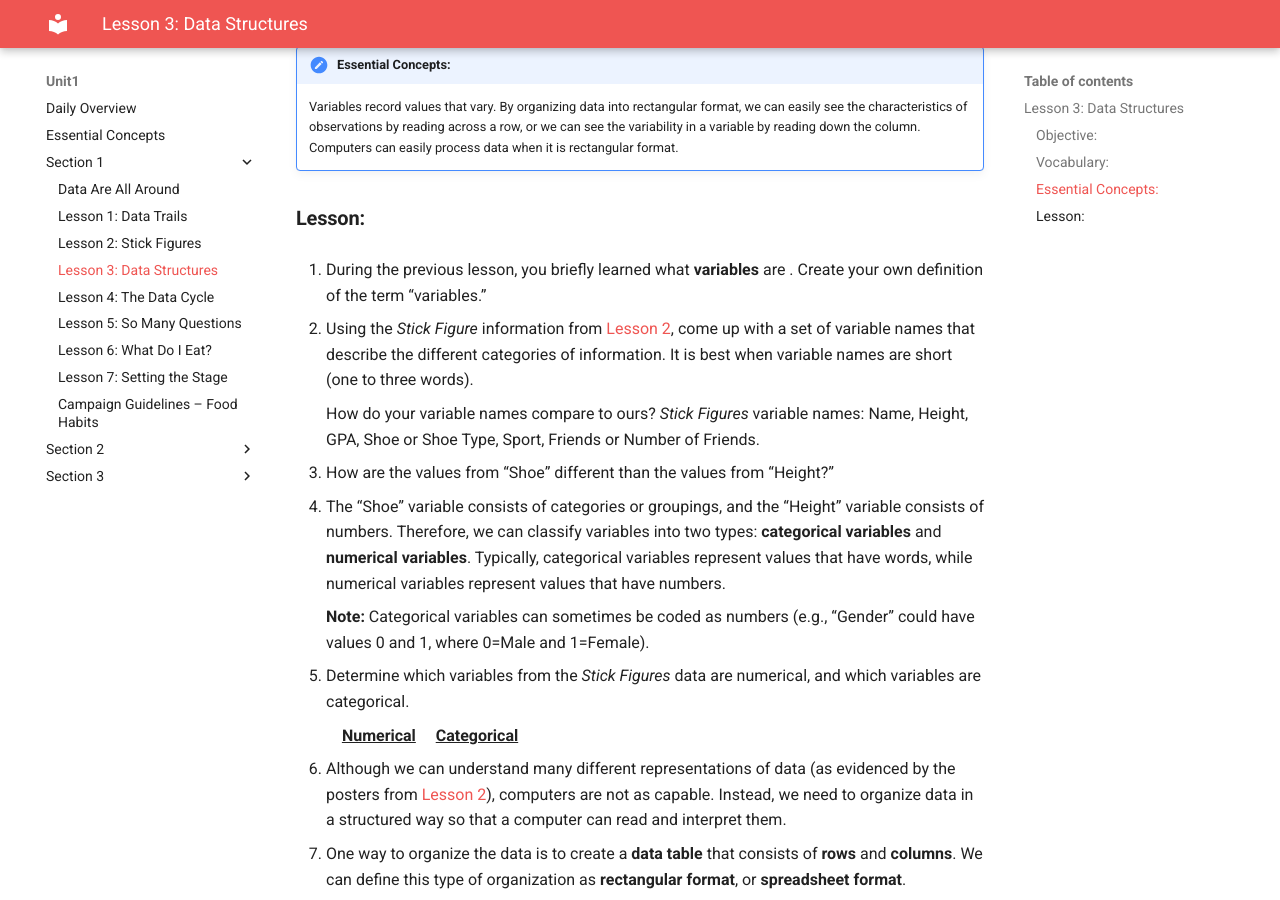
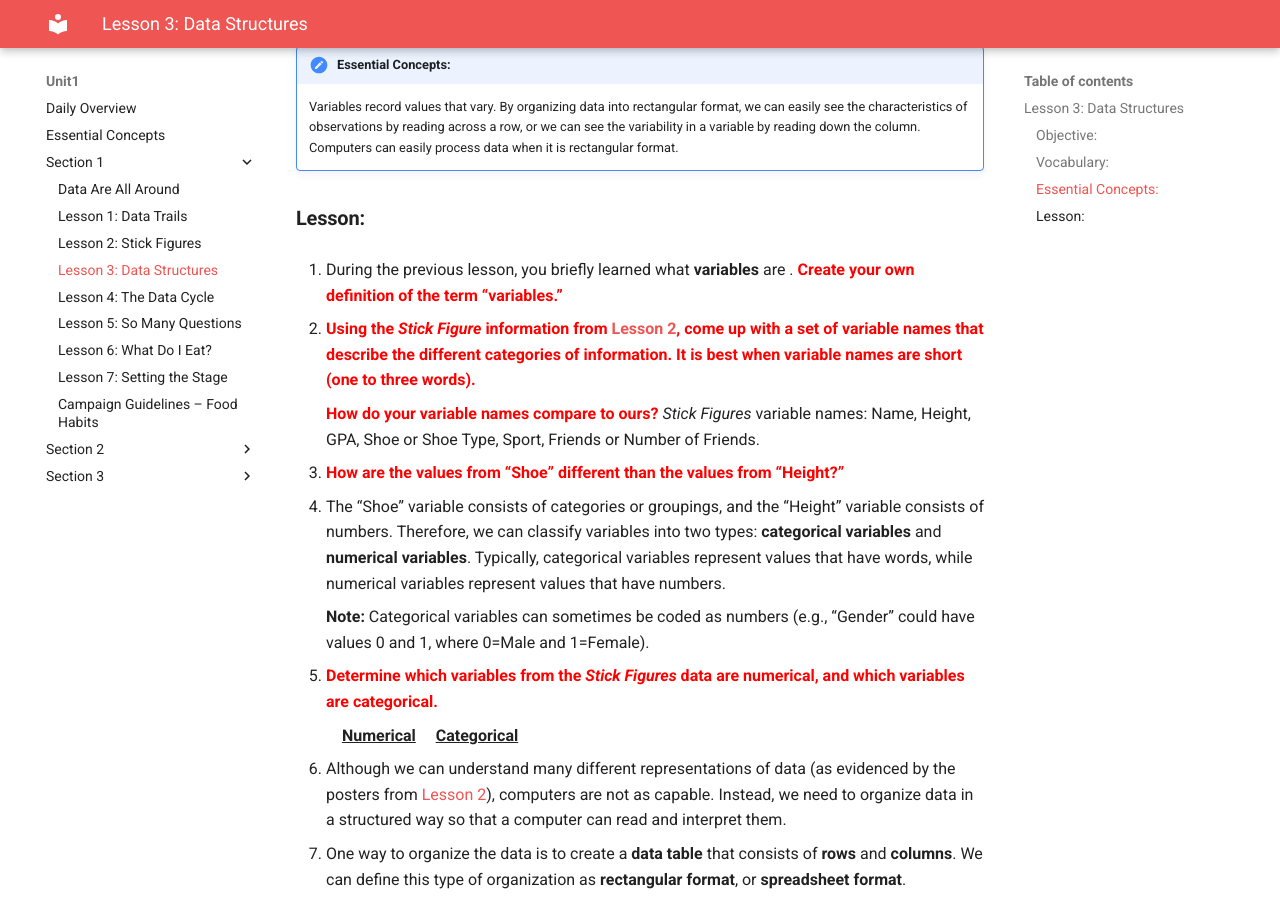
Before and after one commit to ThinkDataEd/student, an MkDocs documentation site: the page built from docs/unit1/lesson3.md, in a window 1280 px wide and 900 px high, scrolled down 515 px. Built offline with MkDocs 1.6.1 and Material for MkDocs 9.7.7, drawn with Linux system fonts in a browser that asks for light colours.

Commit message:
Red Font
Made all questions students need to answer bold red.

```diff
--- a/docs/unit1/lesson3.md
+++ b/docs/unit1/lesson3.md
@@ -16,15 +16,15 @@ variability
 
 ###**Lesson:**
 
-1. During the previous lesson, you briefly learned what **variables** are . Create your own definition of the term “variables.”
+1. During the previous lesson, you briefly learned what **variables** are . <strong style="color: red;">Create your own definition of the term “variables.”</strong>
 
-2. Using the *Stick Figure* information from [Lesson 2](lesson2.md), come up with a set of
+2. <strong style="color: red;">Using the *Stick Figure* information from [Lesson 2](lesson2.md), come up with a set of
 variable names that describe the different categories of information. It is best when
-variable names are short (one to three words).
+variable names are short (one to three words).</strong>
 
-    How do your variable names compare to ours? *Stick Figures* variable names: Name, Height, GPA, Shoe or Shoe Type, Sport, Friends or Number of Friends.
+    <strong style="color: red;">How do your variable names compare to ours?</strong> *Stick Figures* variable names: Name, Height, GPA, Shoe or Shoe Type, Sport, Friends or Number of Friends.
 
-3. How are the values from “Shoe” different than the values from “Height?”
+3. <strong style="color: red;">How are the values from “Shoe” different than the values from “Height?”</strong>
 
 4. The “Shoe” variable consists of categories or groupings, and the
 “Height” variable consists of numbers. Therefore, we can classify variables into two types:
@@ -34,8 +34,8 @@ values that have words, while numerical variables represent values that have num
     **Note:** Categorical variables can sometimes be coded as numbers (e.g., “Gender” could have
     values 0 and 1, where 0=Male and 1=Female).
 
-5. Determine which variables from the *Stick Figures* data are numerical, and which
-variables are categorical.
+5. <strong style="color: red;">Determine which variables from the *Stick Figures* data are numerical, and which
+variables are categorical.</strong>
 
     &nbsp;&nbsp;&nbsp;&nbsp;**<u>Numerical</u>** &nbsp;&nbsp;&nbsp;&nbsp;**<u>Categorical</u>**
 
@@ -53,23 +53,23 @@ is that columns go from top to bottom, and rows go from left to right.
     <img src="../../img/10308.png" />
 
 9.
-    100. What should each row represent?
+    100. <strong style="color: red;">What should each row represent?</strong>
 
-    100. What should each column represent?
+    100. <strong style="color: red;">What should each column represent?</strong>
 
-10. Copy the table below:
+10. <strong style="color: red;">Copy the table below:</strong>
 
     <img src="../../img/10310.png" />
 
-11. Complete the data table using all 8 of the *Stick Figures* cards. Each row
-of the table should represent one person on a card.
+11. <strong style="color: red;">Complete the data table using all 8 of the *Stick Figures* cards. Each row
+of the table should represent one person on a card.</strong>
 
 12. Answer the following questions:
 
-    100. Do any of the people in the data have the same value for a given variable? In other words,
-    does a value appear more than once in a column? Give two examples.
+    100. <strong style="color: red;">Do any of the people in the data have the same value for a given variable? In other words,
+    does a value appear more than once in a column? Give two examples.</strong>
 
-    100. Do any of the people in the data have different values for a given variable?
+    100. <strong style="color: red;">Do any of the people in the data have different values for a given variable?</strong>
 
 13. The term **variability**. As in question (b) above, the values for each variable vary
 depending on which person we are observing. This shows that the data has variability, and the
```
Also changed, not shown: docs/unit1/lesson1.md (+9 -9 lines), docs/unit1/lesson2.md (+15 -15 lines), docs/unit1/lesson4.md (+6 -6 lines).
